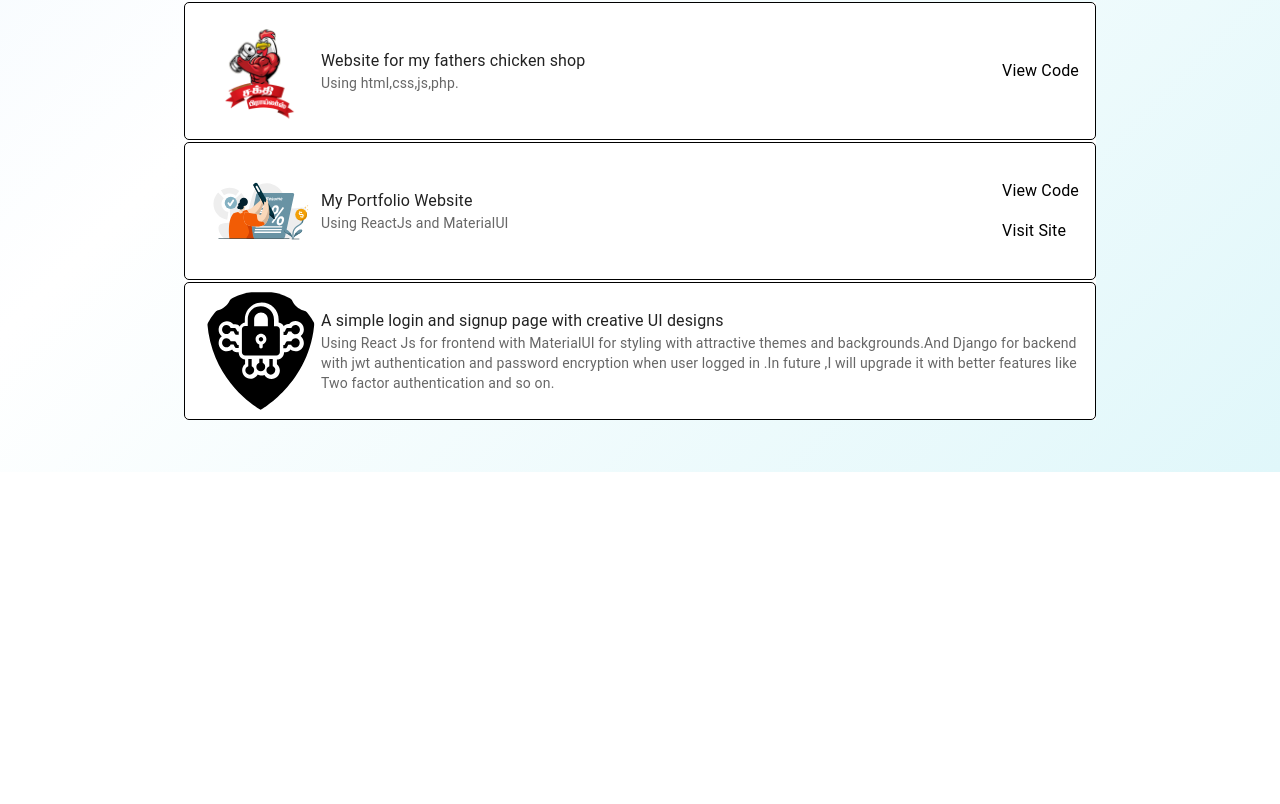
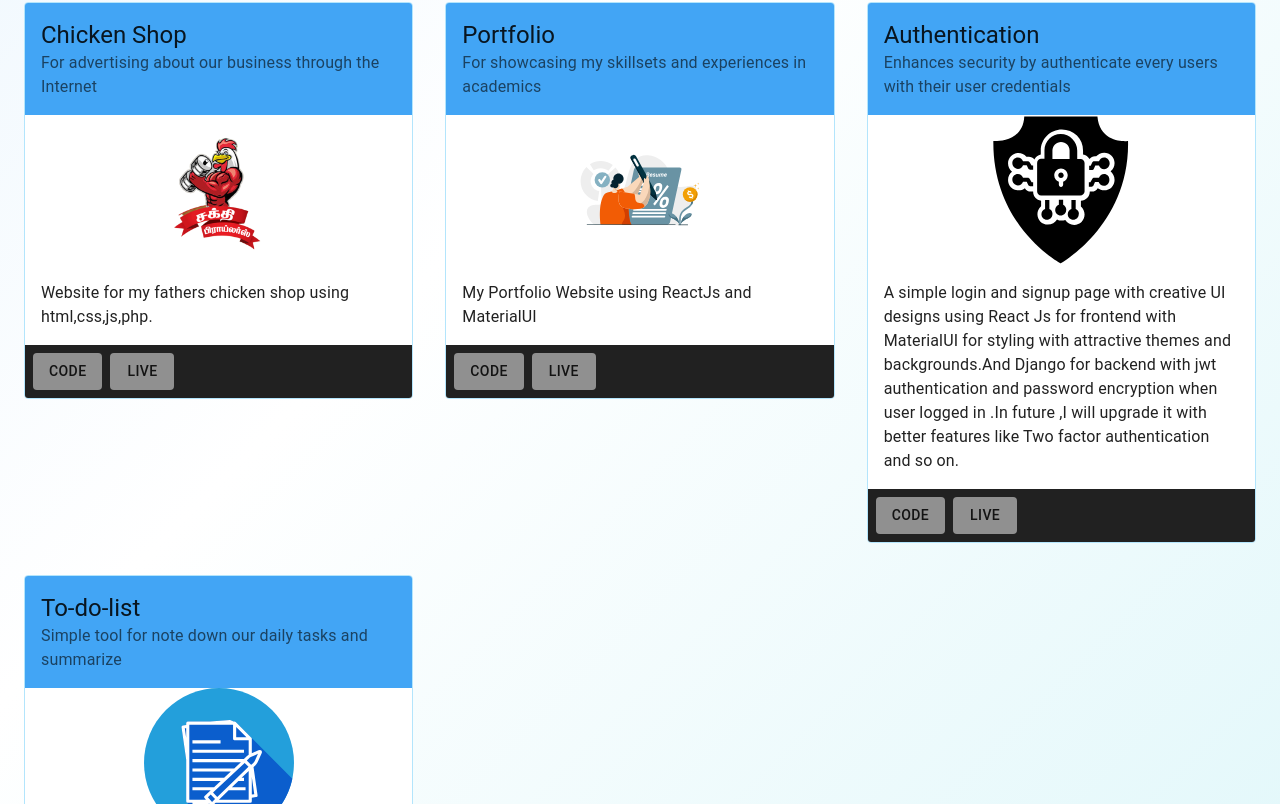
Before and after one commit to Sakthikarthick3107/Portfolio.github.io, a React (Create React App) app: page / in a window 1280 px wide. Shown: the part 2496-3300 px from the top of the page. Before the commit the page ends 2968 px from the top, so only its background shows below. Built offline with nearby package versions, Linux system fonts and the light colour scheme.

Commit message:
first commit

```diff
--- a/src/components/NavBar.js
+++ b/src/components/NavBar.js
@@ -28,10 +28,7 @@ const NavBar = ({onThemeChange , icon, scrolltoSection}) => {
                     {isMobileScreen ?  <IconButton onClick={onThemeChange}>{icon}</IconButton> : (
                         <Box>
                         <Tabs value={value} onChange={handleChange}>
-                            {/* <Link component={Tab} to='home' spy={true} smooth={true} duration={500} offset={-50}>Home</Link>
-                            <Link component={Tab} to='education' spy={true} smooth={true} duration={500} offset={-50}>Education</Link>
-                            <Link component={Tab} to='skills' spy={true} smooth={true} duration={500} offset={-50}>Skills</Link>
-                            <Link component={Tab} to='projects' spy={true} smooth={true} duration={500} offset={-50}>Projects</Link> */}
+
                             <Tab onClick={() => scrolltoSection('home')}   label="home" />
                             <Tab onClick={() => scrolltoSection('education')}   label="education" />
                             <Tab  onClick={() => scrolltoSection('skills')}  label="skills"/>
--- a/src/components/Projects.js
+++ b/src/components/Projects.js
@@ -1,4 +1,4 @@
-import { Avatar, Container, Divider, Link, List, ListItem, ListItemAvatar, ListItemText, Stack, Typography } from '@mui/material'
+import { Avatar, Button, Card, CardActionArea, CardActions, CardContent, CardHeader, CardMedia, Container,  Grid, Link,  Stack, Typography, useMediaQuery } from '@mui/material'
 import React,{useRef , useState , useEffect} from 'react'
 import projects from '../images/projects.svg'
 import hen from '../images/blogo.png'
@@ -6,13 +6,13 @@ import resume from '../images/resume.svg'
 import { Element } from 'react-scroll'
 import animateText from '../styles/animateText'
 import authenticate from '../images/laptop-security.svg'
-
+import notes from '../images/notes.svg'
 
 const Projects = () => {
   const animate = animateText()
   const targetRef = useRef(null);
   const [visible, setVisible] = useState(false);
-
+  const isMobileScreen = useMediaQuery('(max-width:600px')
   useEffect(() => {
     const observer = new IntersectionObserver((entries) => {
       entries.forEach((entry) => {
@@ -42,58 +42,95 @@ const Projects = () => {
             <Typography variant='h3' textAlign='center'>Projects</Typography>
         </Stack>
         <div style={{height:50}}></div>
-        <Container maxWidth='md'>
-        <List sx={{ width: '100%', bgcolor: 'background.paper' }}>
+        <Container maxWidth={isMobileScreen?'md' : 'lg'}>
 
-        <div className={`${animate.rightContainer} ${visible ? animate.rightContainerVisible:''}`}>
-          <ListItem  >
-            <ListItemAvatar>
-              <Avatar src={hen} alt='' sx={{height:120,width:120}} />
-            </ListItemAvatar>
-            <ListItemText primary='Website for my fathers chicken shop'
-            secondary='Using html,css,js,php.'/><br/>
-            <Link href='https://github.com/Sakthikarthick3107/sakthibroilers.github.io' target='blank'>
-            View Code
-            </Link>
-          </ListItem>
-          </div>
+        <Grid container spacing={4}>
+
+
+          <Grid item lg={4} md={6} sm={6} xs={12}>
+          <div className={`${animate.rightContainer} ${visible ? animate.rightContainerVisible:''}`}>
+            <Card>
+              <CardHeader  title='Chicken Shop' subheader='For advertising about our business through the Internet '/>
+              <CardMedia component='img' image={hen} alt=''/>
+              <CardContent>
+
+                    Website for my fathers chicken shop using html,css,js,php.
+
+              </CardContent>
+
+              <CardActions>
+                <Button variant='contained' component={Link} href='https://github.com/Sakthikarthick3107/sakthibroilers.github.io'>Code</Button>
+                <Button  variant='contained'>Live</Button>
+              </CardActions>
+            </Card>
+            </div>
+          </Grid>
+
+
+
+          <Grid item lg={4} md={6} sm={6} xs={12}>
+          <div className={`${animate.rightContainer} ${visible ? animate.rightContainerVisible:''}`}>
+            <Card>
+              <CardHeader  title='Portfolio' subheader='For showcasing my skillsets and experiences in academics'/>
+              <CardMedia component='img' image={resume} alt=''/>
+              <CardContent>
+
+                  My Portfolio Website using ReactJs and MaterialUI
+
+              </CardContent>
+
+              <CardActions>
+                <Button variant='contained' component={Link} href='https://github.com/Sakthikarthick3107/Portfolio.github.io'>Code</Button>
+                <Button variant='contained' component={Link} href='https://sakthikarthick3107.netlify.app/' target='blank'>Live</Button>
+              </CardActions>
+            </Card>
+            </div>
+          </Grid>
+
+
+          <Grid item lg={4} md={6} sm={6} xs={12}>
+          <div className={`${animate.rightContainer} ${visible ? animate.rightContainerVisible:''}`}>
+          <Card>
+              <CardHeader  title='Authentication' subheader='Enhances security by authenticate every users with their user credentials'/>
+              <CardMedia component='img' image={authenticate} alt=''/>
+              <CardContent>
+                A simple login and signup page with creative UI designs
+                  using React Js for frontend with MaterialUI for styling with attractive themes and backgrounds.And
+            Django for backend with jwt authentication and password encryption when user logged in .In future ,I will upgrade it
+            with better features like Two factor authentication and so on.
+
+              </CardContent>
+              <CardActions>
+                <Button variant='contained' >Code</Button>
+                <Button  variant='contained'>Live</Button>
+              </CardActions>
+            </Card>
+            </div>
+          </Grid>
 
 
 
 
+          <Grid item lg={4} md={6} sm={6} xs={12}>
           <div className={`${animate.rightContainer} ${visible ? animate.rightContainerVisible:''}`}>
-          <ListItem  >
-            <ListItemAvatar>
-              <Avatar src={resume} alt='' sx={{height:120,width:120}} />
-            </ListItemAvatar>
-            <ListItemText primary='My Portfolio Website'
-            secondary='Using ReactJs and MaterialUI'/>
-            <Stack direction='column' spacing={2}>
-              <Link href='https://github.com/Sakthikarthick3107/Portfolio.github.io ' target='blank'>
-                  View Code
-              </Link>
-              <Link href='https://sakthikarthick3107.netlify.app/' target='blank'>
-                  Visit Site
-              </Link>
-            </Stack>
+          <Card>
+              <CardHeader  title='To-do-list' subheader='Simple tool for note down our daily tasks and summarize'/>
+              <CardMedia component='img' image={notes} alt=''/>
+              <CardContent>
 
-          </ListItem>
-          </div>
+                  A simple to-do-list with neat user interfaces and features
 
-          <div className={`${animate.rightContainer} ${visible ? animate.rightContainerVisible:''}`}>
-          <ListItem  >
-            <ListItemAvatar>
-              <Avatar src={authenticate} alt='' sx={{height:120,width:120}} />
-            </ListItemAvatar>
-            <ListItemText primary='A simple login and signup page with creative UI designs'
-            secondary='Using React Js for frontend with MaterialUI for styling with attractive themes and backgrounds.And
-            Django for backend with jwt authentication and password encryption when user logged in .In future ,I will upgrade it
-            with better features like Two factor authentication and so on.'/><br/>
+              </CardContent>
 
-          </ListItem>
-          </div>
+              <CardActions>
+                <Button variant='contained' component={Link} href='https://github.com/Sakthikarthick3107/LGMVIP-Web-1-to-do-list' >Code</Button>
+                <Button variant='contained' component={Link} href='https://sakthikarthicks-to-do-list.netlify.app/' target='blank' >Live</Button>
+              </CardActions>
+            </Card>
+            </div>
+          </Grid>
 
-        </List>
+          </Grid>
         </Container>
         </div>
         <div style={{height:50}}></div>
--- a/src/styles/dark.js
+++ b/src/styles/dark.js
@@ -102,18 +102,50 @@ const dark = createTheme({
                 }
             }
         },
-         MuiListItem:{
-            styleOverrides:{
-                root:{
-                    backgroundColor:'#242424',
-                    border:'solid 1px black',
-                    borderRadius:5,
-                    marginBottom:2,
-                    ":hover":{
-                        backgroundColor:'#616161'
-                    }
+        MuiCard:{
+          styleOverrides: {
+            root: {
+                border:'solid 1px #b3e5fc',
+                transition: 'transform 0.2s ease',
+                ":hover":{
+                  transform: 'scale(1.02)',
                 }
             }
+          }
+         },
+         MuiCardHeader:{
+            styleOverrides: {
+              root: {
+                backgroundColor: '#42a5f5'
+              }
+            }
+         },
+         MuiCardMedia:{
+          styleOverrides: {
+            img: {
+              height: 150,
+              width: 150,
+              display:'block',
+              marginLeft:  'auto',
+              marginRight:'auto',
+
+            },
+
+          },
+         },
+         MuiCardContent:{
+            styleOverrides: {
+              root:{
+                color: 'black'
+              }
+            }
+         },
+         MuiCardActions:{
+          styleOverrides: {
+            root: {
+              backgroundColor: '#212121'
+            }
+          }
          }
     }
 })
--- a/src/styles/light.js
+++ b/src/styles/light.js
@@ -81,26 +81,42 @@ const light = createTheme({
             }
           }
          },
-         MuiList:{
-          styleOverrides:{
-            root:{
-              padding:0,
-
+         MuiCard:{
+          styleOverrides: {
+            root: {
+                border:'solid 1px #b3e5fc',
+                transition: 'transform 0.2s ease',
+                ":hover":{
+                  transform: 'scale(1.02)',
+                }
             }
           }
          },
-         MuiListItem:{
-          styleOverrides:{
-              root:{
-                border:'solid 1px black',
-                borderRadius:5,
-                marginBottom:2,
-                  ":hover":{
-                      backgroundColor:'#f0f0ea'
-                  }
+         MuiCardHeader:{
+            styleOverrides: {
+              root: {
+                backgroundColor: '#42a5f5'
               }
+            }
+         },
+         MuiCardMedia:{
+          styleOverrides: {
+            img: {
+              height: 150,
+              width: 150,
+              display:'block',
+              marginLeft:  'auto',
+              marginRight:'auto'
+            }
           }
-       }
+         },
+         MuiCardActions:{
+          styleOverrides: {
+            root: {
+              backgroundColor: '#212121'
+            }
+          }
+         }
     }
 })
 light.shadows[1] = light.shadows[0]
```
Also changed, not shown: src/images/notes.svg (added).
